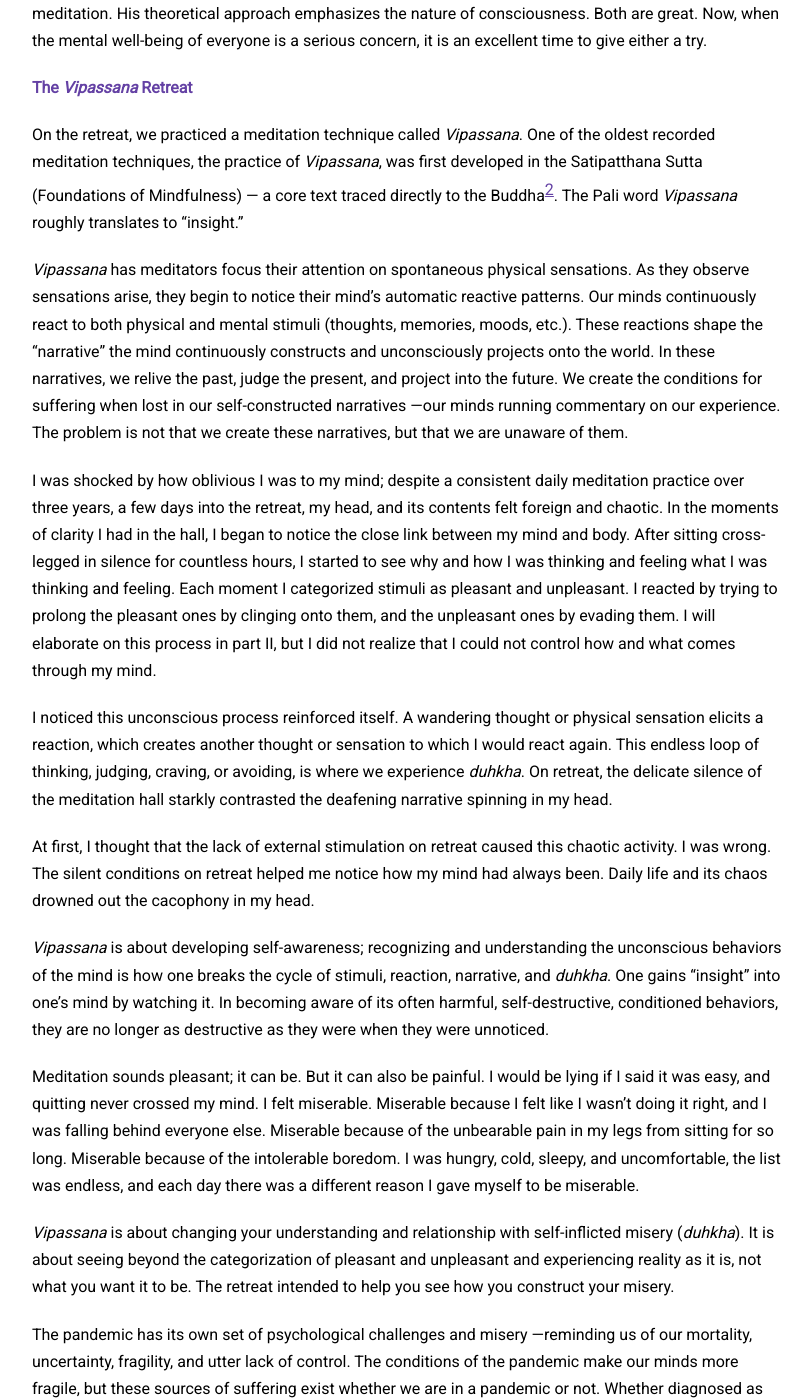
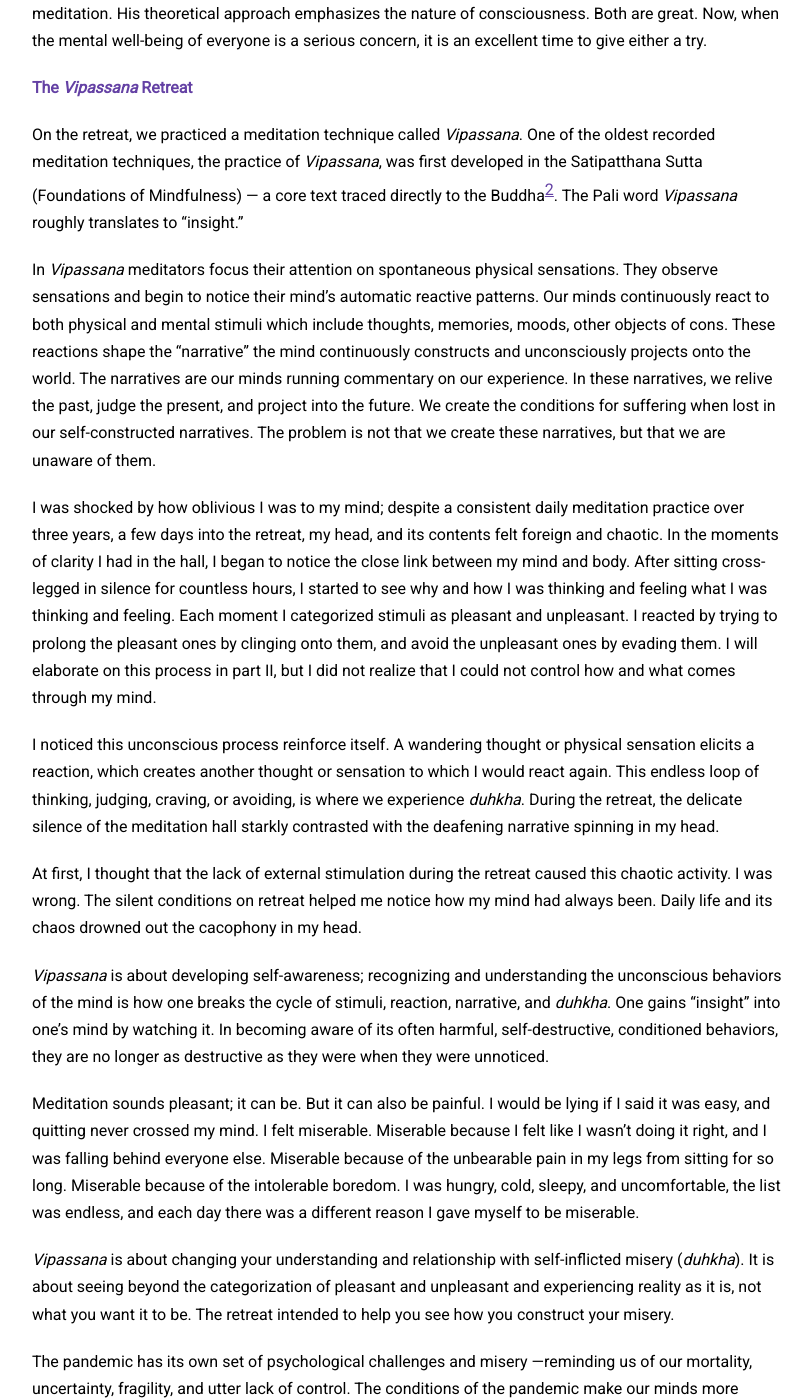
Before and after one commit to armanjindal/armanjindal.github.io, a Jekyll site: the page built from _posts/2020-07-24-pandemic-and-peacefulness-part-1.markdown, in a window 1280 px wide and 1400 px high, scrolled down 1840 px. Shown: the whole window, without its empty margins (233-1045 px from the left). Built offline with Jekyll 4.4.1, drawn with Linux system fonts in a browser that asks for light colours; nearby versions of some CDN libraries; some of the changed text lies outside the part shown.

Commit message:
typo in post

```diff
--- a/_posts/2020-07-24-pandemic-and-peacefulness-part-1.markdown
+++ b/_posts/2020-07-24-pandemic-and-peacefulness-part-1.markdown
@@ -27,13 +27,13 @@ Lastly, I am neither qualified, nor do I intend to write about how to meditate.
 #### The *Vipassana* Retreat
 On the retreat, we practiced a meditation technique called *Vipassana*. One of the oldest recorded meditation techniques, the practice of *Vipassana*, was first developed in the Satipatthana Sutta (Foundations of Mindfulness) — a core text traced directly to the Buddha[2]. The Pali word *Vipassana* roughly translates to "insight."
 
-*Vipassana* has meditators focus their attention on spontaneous physical sensations. As they observe sensations arise, they begin to notice their mind's automatic reactive patterns. Our minds continuously react to both physical and mental stimuli (thoughts, memories, moods, etc.). These reactions shape the "narrative" the mind continuously constructs and unconsciously projects onto the world. In these narratives, we relive the past, judge the present, and project into the future. We create the conditions for suffering when lost in our self-constructed narratives —our minds running commentary on our experience. The problem is not that we create these narratives, but that we are unaware of them.
+In *Vipassana* meditators focus their attention on spontaneous physical sensations. They observe sensations and begin to notice their mind's automatic reactive patterns. Our minds continuously react to both physical and mental stimuli  which include thoughts, memories, moods, other objects of cons. These reactions shape the "narrative" the mind continuously constructs and unconsciously projects onto the world. The narratives are our minds running commentary on our experience. In these narratives, we relive the past, judge the present, and project into the future.  We create the conditions for suffering when lost in our self-constructed narratives. The problem is not that we create these narratives, but that we are unaware of them.
 
-I was shocked by how oblivious I was to my mind; despite a consistent daily meditation practice over three years, a few days into the retreat, my head, and its contents felt foreign and chaotic. In the moments of clarity I had in the hall, I began to notice the close link between my mind and body. After sitting cross-legged in silence for countless hours, I started to see why and how I was thinking and feeling what I was thinking and feeling. Each moment I categorized stimuli as pleasant and unpleasant. I reacted by trying to prolong the pleasant ones by clinging onto them, and the unpleasant ones by evading them. I will elaborate on this process in part II, but I did not realize that I could not control how and what comes through my mind.
+I was shocked by how oblivious I was to my mind; despite a consistent daily meditation practice over three years, a few days into the retreat, my head, and its contents felt foreign and chaotic. In the moments of clarity I had in the hall, I began to notice the close link between my mind and body. After sitting cross-legged in silence for countless hours, I started to see why and how I was thinking and feeling what I was thinking and feeling. Each moment I categorized stimuli as pleasant and unpleasant. I reacted by trying to prolong the pleasant ones by clinging onto them, and avoid the unpleasant ones by evading them. I will elaborate on this process in part II, but I did not realize that I could not control how and what comes through my mind.
 
-I noticed this unconscious process reinforced itself. A wandering thought or physical sensation elicits a reaction, which creates another thought or sensation to which I would react again. This endless loop of thinking, judging, craving, or avoiding, is where we experience *duhkha*. On retreat, the delicate silence of the meditation hall starkly contrasted the deafening narrative spinning in my head.
+I noticed this unconscious process reinforce itself. A wandering thought or physical sensation elicits a reaction, which creates another thought or sensation to which I would react again. This endless loop of thinking, judging, craving, or avoiding, is where we experience *duhkha*. During the retreat, the delicate silence of the meditation hall starkly contrasted with the deafening narrative spinning in my head.
 
-At first, I thought that the lack of external stimulation on retreat caused this chaotic activity. I was wrong. The silent conditions on retreat helped me notice how my mind had always been. Daily life and its chaos drowned out the cacophony in my head.
+At first, I thought that the lack of external stimulation during the retreat caused this chaotic activity. I was wrong. The silent conditions on retreat helped me notice how my mind had always been. Daily life and its chaos drowned out the cacophony in my head.
 
 *Vipassana* is about developing self-awareness; recognizing and understanding the unconscious behaviors of the mind is how one breaks the cycle of stimuli, reaction, narrative, and *duhkha*. One gains "insight" into one's mind by watching it. In becoming aware of its often harmful, self-destructive, conditioned behaviors, they are no longer as destructive as they were when they were unnoticed.
 
```
Also changed, not shown: other parts of _posts/2020-07-24-pandemic-and-peacefulness-part-1.markdown (+1 -1 lines).
